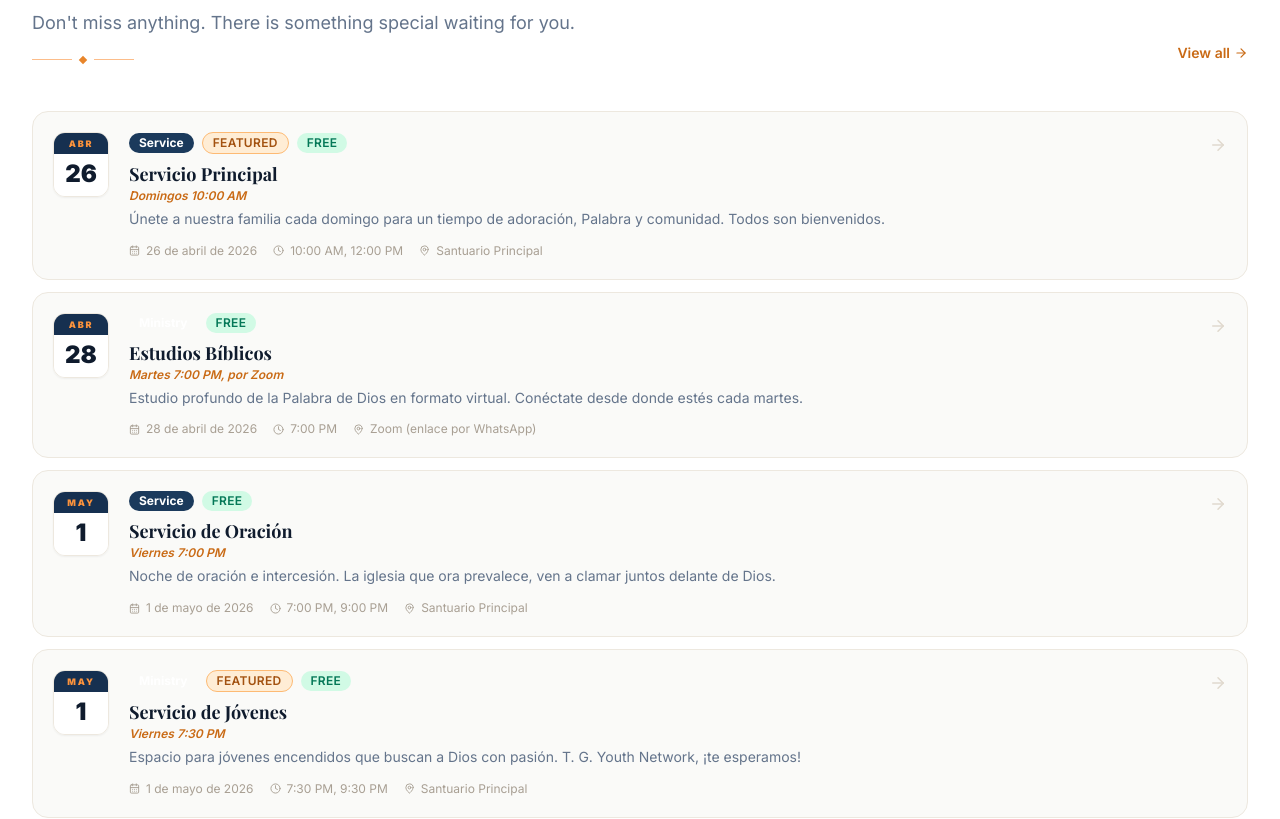
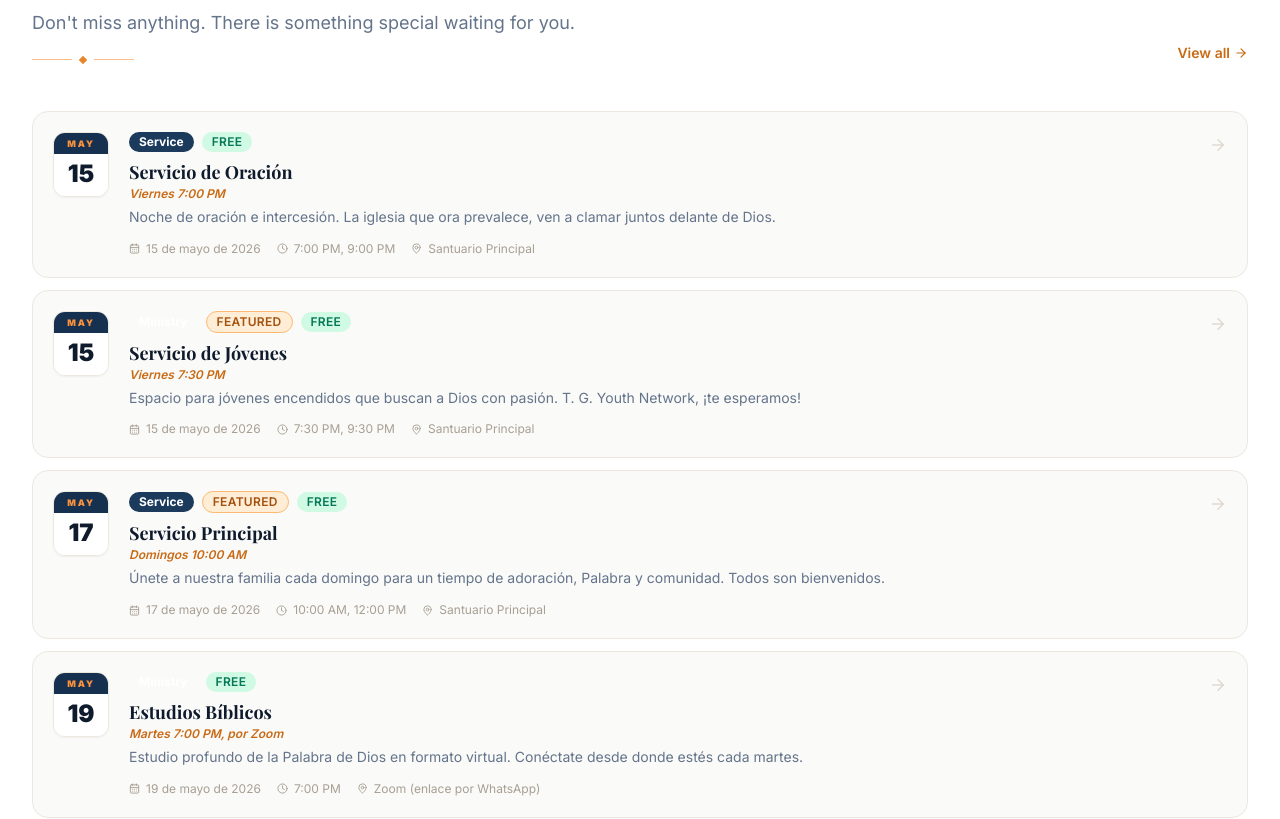
Before and after one commit to Jengaup/Centro-Cristiano-Adoram-Webpage, a Next.js app: page /en in a window 1280 px wide. Shown: the part 4244-5063 px from the top of the page. Built offline with nearby package versions, Linux system fonts and the light colour scheme; a web font is replaced by a local one.

Commit message:
Update calendar to upcoming May 2026 schedule
Advances all event dates forward from the April/early-May schedule
to the next upcoming services starting May 15, 2026.

https://claude.ai/code/session_01BCgaQf9XzTRiDUwfNNpdao

```diff
--- a/src/data/events.ts
+++ b/src/data/events.ts
@@ -20,7 +20,7 @@ export const upcomingEvents: ChurchEvent[] = [
     title: "Servicio Principal",
     subtitle: "Domingos 10:00 AM",
     description: "Únete a nuestra familia cada domingo para un tiempo de adoración, Palabra y comunidad. Todos son bienvenidos.",
-    date: "2026-04-26",
+    date: "2026-05-17",
     time: "10:00 AM",
     endTime: "12:00 PM",
     location: "Santuario Principal",
@@ -33,7 +33,7 @@ export const upcomingEvents: ChurchEvent[] = [
     title: "Estudios Bíblicos",
     subtitle: "Martes 7:00 PM, por Zoom",
     description: "Estudio profundo de la Palabra de Dios en formato virtual. Conéctate desde donde estés cada martes.",
-    date: "2026-04-28",
+    date: "2026-05-19",
     time: "7:00 PM",
     location: "Zoom (enlace por WhatsApp)",
     category: "ministerio",
@@ -45,7 +45,7 @@ export const upcomingEvents: ChurchEvent[] = [
     title: "Servicio de Oración",
     subtitle: "Viernes 7:00 PM",
     description: "Noche de oración e intercesión. La iglesia que ora prevalece, ven a clamar juntos delante de Dios.",
-    date: "2026-05-01",
+    date: "2026-05-15",
     time: "7:00 PM",
     endTime: "9:00 PM",
     location: "Santuario Principal",
@@ -58,7 +58,7 @@ export const upcomingEvents: ChurchEvent[] = [
     title: "Servicio de Jóvenes",
     subtitle: "Viernes 7:30 PM",
     description: "Espacio para jóvenes encendidos que buscan a Dios con pasión. T. G. Youth Network, ¡te esperamos!",
-    date: "2026-05-01",
+    date: "2026-05-15",
     time: "7:30 PM",
     endTime: "9:30 PM",
     location: "Santuario Principal",
@@ -71,7 +71,7 @@ export const upcomingEvents: ChurchEvent[] = [
     title: "Servicio Principal",
     subtitle: "Domingos 10:00 AM",
     description: "Únete a nuestra familia cada domingo para un tiempo de adoración, Palabra y comunidad. Todos son bienvenidos.",
-    date: "2026-05-03",
+    date: "2026-05-24",
     time: "10:00 AM",
     endTime: "12:00 PM",
     location: "Santuario Principal",
@@ -84,7 +84,7 @@ export const upcomingEvents: ChurchEvent[] = [
     title: "Estudios Bíblicos",
     subtitle: "Martes 7:00 PM, por Zoom",
     description: "Estudio profundo de la Palabra de Dios en formato virtual. Conéctate desde donde estés cada martes.",
-    date: "2026-05-05",
+    date: "2026-05-26",
     time: "7:00 PM",
     location: "Zoom (enlace por WhatsApp)",
     category: "ministerio",
```
